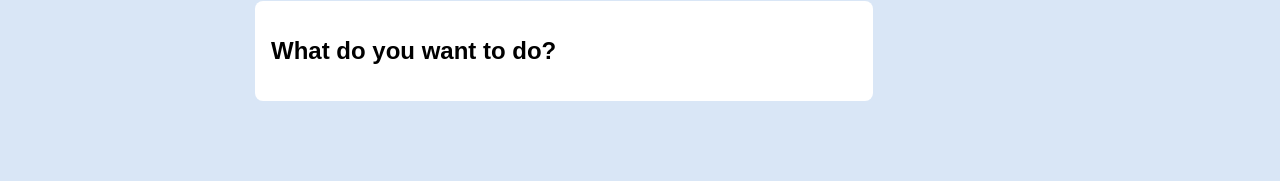
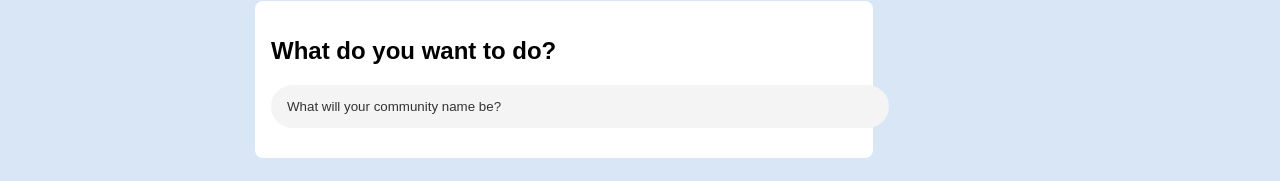
Before and after one commit to danielemaraschin/React-Immersion-Training, a Next.js app in the folder alurakut/: page / in a window 1280 px wide. Shown: the part 2741-2922 px from the top of the page. Before the commit the page ends 2868 px from the top, so only its background shows below. Built offline with nearby package versions, Linux system fonts and the light colour scheme.

Commit message:
working with form

```diff
--- a/alurakut/pages/index.js
+++ b/alurakut/pages/index.js
@@ -46,6 +46,14 @@ export default function Home() {
           </Box>
           <Box>
             <h2>What do you want to do?</h2>
+            <form>
+
+              <input
+                placeholder="What will your community name be?"
+                name="title"
+                aria-label="Qual será o nome da sua comunidade?"
+                />
+            </form>
           </Box>
         </div>
         <div className="profileRelationsArea" style={{ gridArea: 'profileRelationsArea' }}>
```
